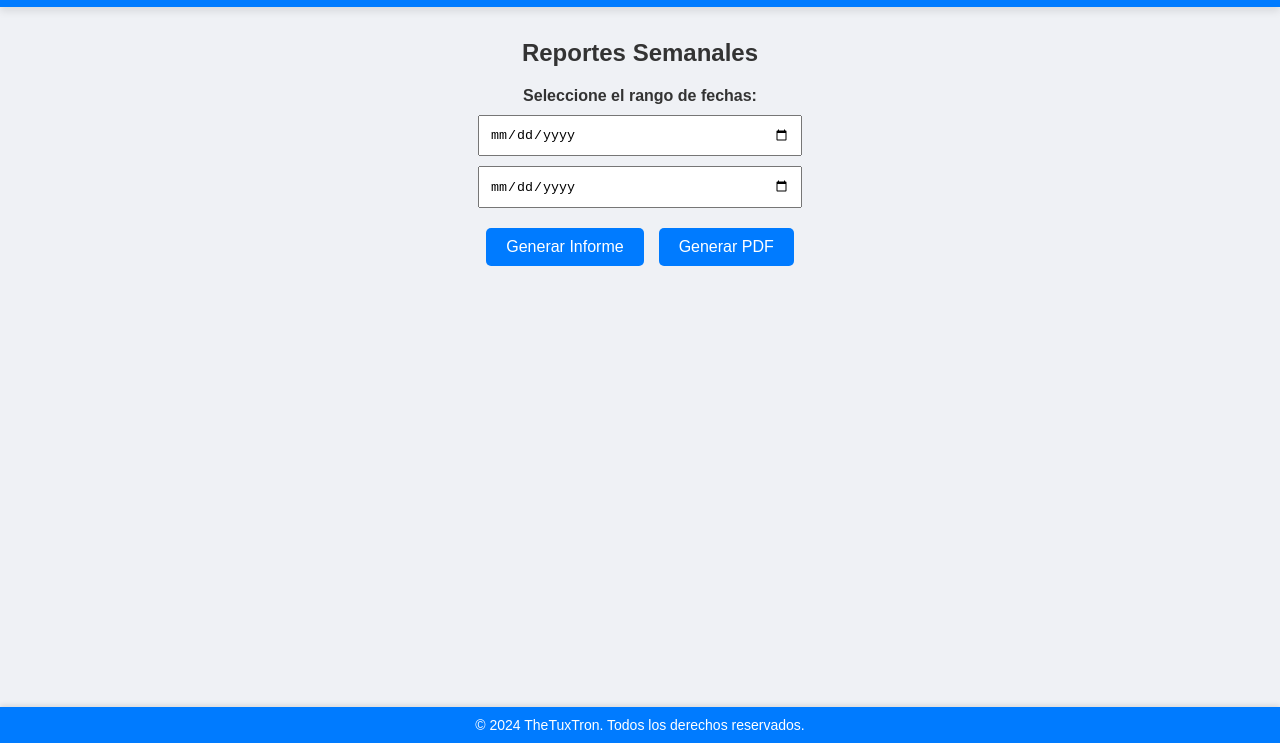
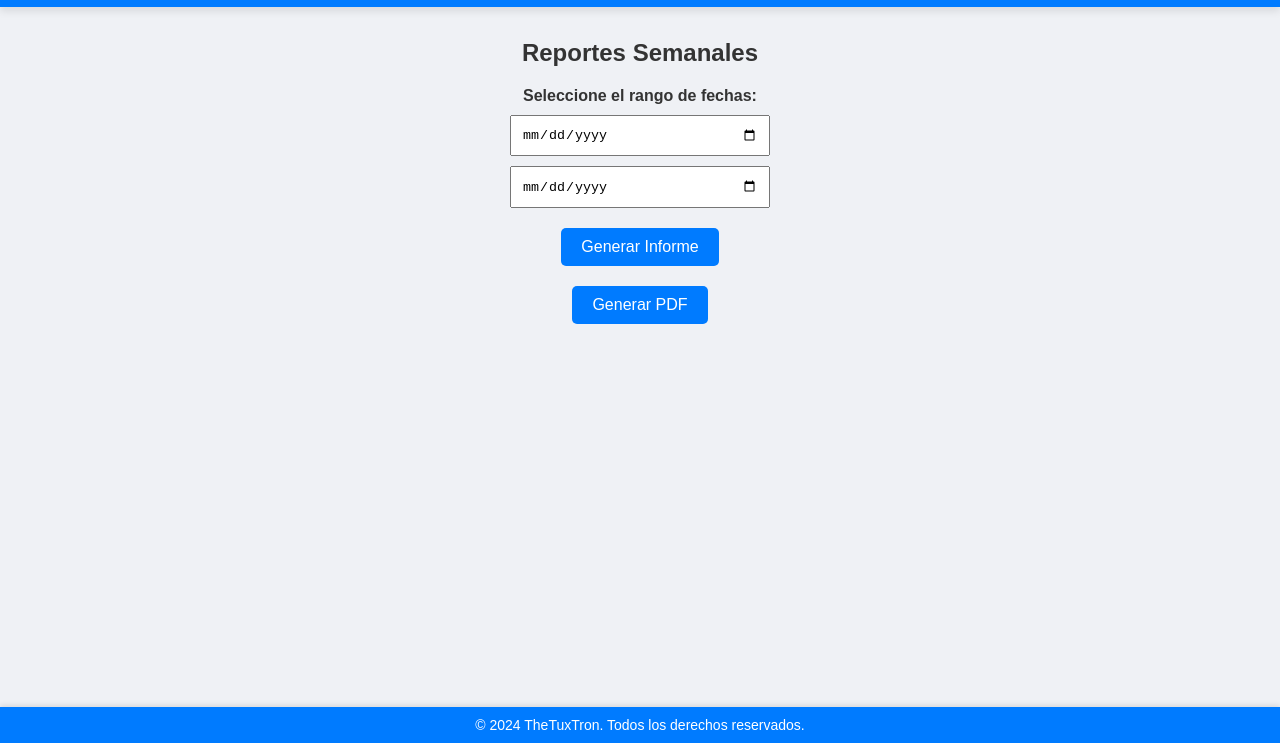
Before and after one commit to TheTuxTron/Proyecto-Terminal-Intercantonal, a website: page client/views/reportes.html in a window 1280 px wide. Shown: the part 57-800 px from the top of the page. Drawn offline with nearby package versions, Linux system fonts and the light colour scheme; files that its build step writes are made by us from their sources.

Commit message:
Update reportes.html

```diff
--- a/client/views/reportes.html
+++ b/client/views/reportes.html
@@ -21,8 +21,12 @@
 
         <div class="controls">
             <label for="fechaInicio">Seleccione el rango de fechas:</label>
-            <input type="date" id="fechaInicio">
-            <input type="date" id="fechaFin">
+            <input type="date" id="fechaInicio" required>
+            <input type="date" id="fechaFin" required>
+        </div>
+
+        <div class="btn-group">
+            <button id="generarInformeBtn" onclick="cargarRegistros()">Generar Informe</button>
         </div>
 
         <div id="informeMatutino"></div>
@@ -30,7 +34,6 @@
         <div id="informeCondensado"></div>
 
         <div class="btn-group">
-            <button id="generarInformeBtn" onclick="cargarRegistros()">Generar Informe</button>
             <button onclick="generarPDF()">Generar PDF</button>
         </div>
 
```
